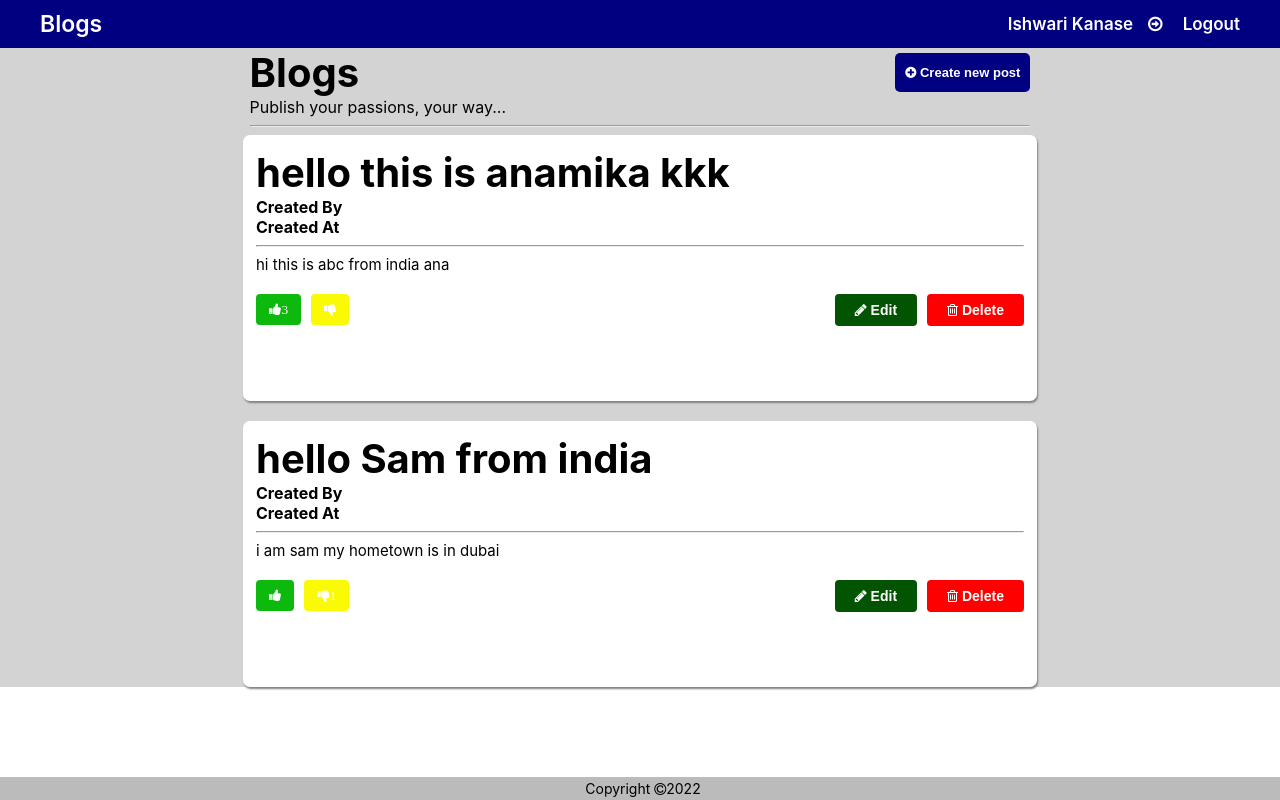
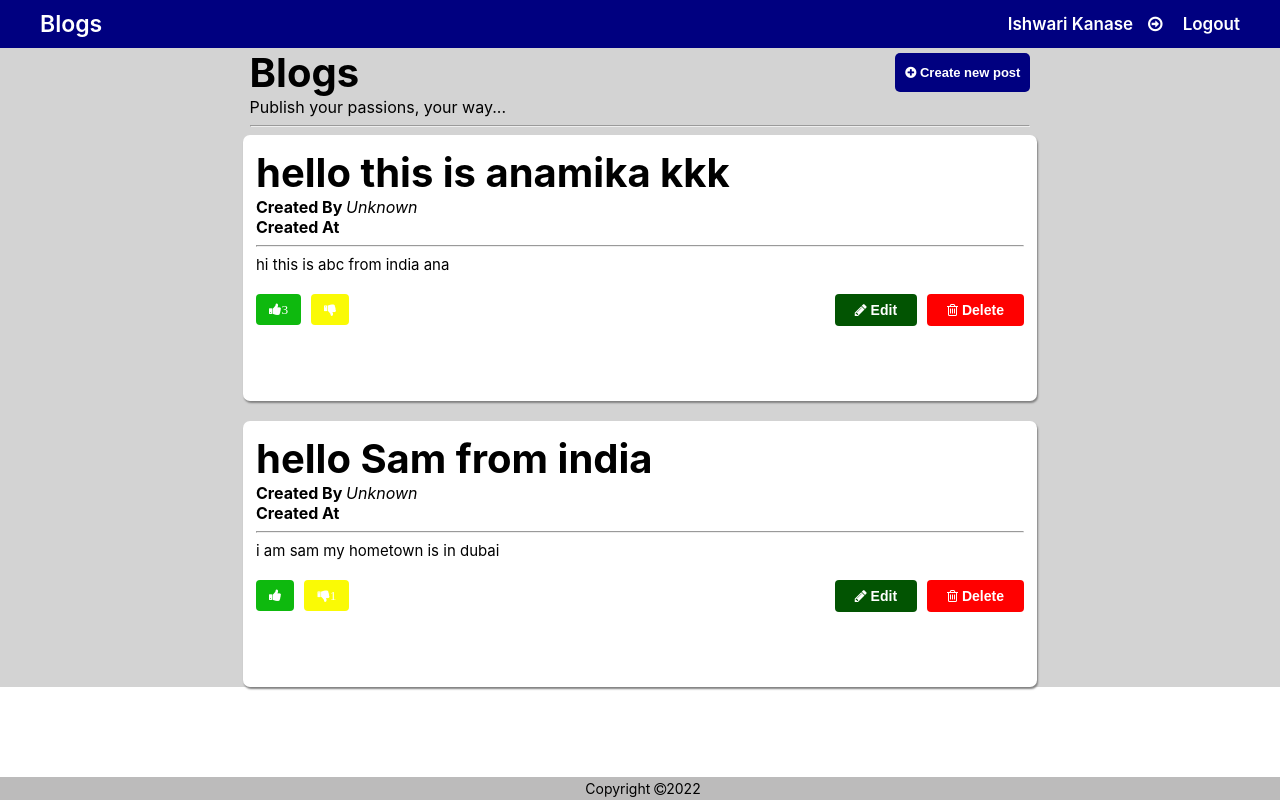
Before and after one commit to AnamikaKute/blogs-app, a React (Create React App) app: page /createnewpost in a window 1280 px wide. Built offline with nearby package versions, Linux system fonts and the light colour scheme; data requests are answered from the project's data file.

Commit message:
i have stored login data to a localstorage

```diff
--- a/src/Component/CreateNewPost/CreateNewPost.js
+++ b/src/Component/CreateNewPost/CreateNewPost.js
@@ -7,7 +7,6 @@ import { useParams } from "react-router-dom";
 
 function CreateNewPost() {
   const [blogsdata, setBlogsData] = useState([]);
-
   const navigate = useNavigate();
   const { id } = useParams();
 
@@ -57,6 +56,9 @@ const handleDislike = (id, currentDislikes) => {
       });
   };
 
+const user = JSON.parse(localStorage.getItem("user"));
+
+
   return (
     <div className='MainSectionOfNewPost'>
       <div className='headerSectionOfNewPost'>
@@ -88,11 +90,14 @@ const handleDislike = (id, currentDislikes) => {
         blogsdata.map((blog, index) => (
           <div className='innerBoxOfNewPost' key={blog.id || index}>
             <div className='helloWorldTitle'>{blog.title}</div>
-            <div><strong>Created By </strong><em>{blog.createdby  }</em></div>
-            <div><strong>Created At </strong><em>{blog.createdat }</em></div>
+            <div><strong>Created By </strong><em>{user ? user.email : "Unknown"} </em></div>
+            <div><strong>Created At </strong><em> {blog.createdat } </em></div>
+            {/* <div><strong>Created At </strong><em>{user ? user.email : "Unknown"} </em></div> */}
+
             <hr />
             <div className='paragraphSectionOfNewPost'>
               {blog.description}
+              {/* {user ? user.email : "Unknown"}  */}
             </div>
             <div className='btnSectionOfNewPost'>
               <div className='buttonsOfNewPost'>
--- a/src/Component/Login/Login.js
+++ b/src/Component/Login/Login.js
@@ -1,89 +1,3 @@
-// import { useNavigate } from 'react-router-dom';
-// import './Login.css';
-// import { useState } from 'react';
-// import axios from 'axios';
-// function Login(){
-//     const navigate =useNavigate();
-//     const navigateToDashboard =()=>{
-//         navigate("/");
-//     }
-//     const navigateToLogin =()=>{
-//         navigate("/login");
-//     }
-//     const navigateToRegister=()=>{
-//         navigate ("/register");
-//     }
-//     const navigateToCreateNewPost=()=>{
-//         navigate ("/createnewpost");
-//     }
-
-//   const [userdata,setUserData]=useState({email:"",password:""});
-//     function handleEmailChange(event) {
-//   let user={...userdata}
-//     user["email"]=event.target.value;
-//     setUserData(user)
-
-//   }function handlePasswordChange(event) {
-//       let user={...userdata}
-//     user["password"]=event.target.value;
-//     setUserData(user)
-//   }
-
-
-// function Login() {
-//   const [email, setEmail] = useState("");
-//   const [password, setPassword] = useState("");
-
-//   const handleLogin = () => {
-//     axios
-//       .get("http://localhost:3001/users")
-//       .then((response) => {
-//         const users = response.data;
-
-//         const user = users.find(
-//           (u) => u.email === email && u.password === password
-//         );
-
-//         if (user) {
-//           alert("Login successful!");
-//           // navigate("/dashboard"); // if using react-router
-//         } else {
-//           alert("Invalid email or password");
-//         }
-//       })
-//       .catch((error) => {
-//         console.error("Error while logging in:", error);
-//       });
-//   };
-
-
-//     return(
-//         <div className='mainSectionOfLoginPage'>
-//             <div className='headerSectionOfLoginPage'>
-//                 <div className='leftSectionTitlesOfLoginPage' onClick={navigateToDashboard}>Blogs</div>
-//                 <div className='loginAndRegisterSectionOfLoginPage'>
-//                     <div className='rightSectionTitlesOfLoginPage' onClick={navigateToLogin}>Login</div>
-//                     <div className='rightSectionTitlesOfLoginPage' onClick={navigateToRegister}>Register</div>
-//                 </div>
-//             </div>
-//             <div  className='loginBox'>
-//             <div className='titleOfLoginPage'>Blogs</div>
-//             <div className='subTitleOfLoginPage'>Public your passions,your way...</div>
-//             <hr/>
-//             <div className='titleLogin'>Login</div>
-//             <div><label className='labelsOfLoginInputFields'>Email id</label></div>
-//             <div><input type='email' placeholder='test@gmail.com' className='placeholderFieldOfLoginPage'  value={userdata.email} onChange={handleEmailChange} ></input></div>
-//             <div><label className='labelsOfLoginInputFields'>Password</label></div>
-//             <div><input type='password' placeholder='Test@123' className='placeholderFieldOfLoginPage'  value={userdata.password} onChange={handlePasswordChange}></input></div>
-//             <div className='btnSectionOfLoginPage'><button className='btnLogin' onClick={handleLogin}>Login</button></div>
-//             </div>
-//             <footer className='footerNoteOfLoginPage'>Copyright
-//                 <i class="fa fa-copyright" aria-hidden="true"></i>2022</footer>
-//         </div>
-//     ) ;
-// }
-// }
-// export default Login;
 import { useNavigate } from 'react-router-dom';
 import './Login.css';
 import { useState } from 'react';
@@ -109,6 +23,7 @@ function Login() {
 
     function handleEmailChange(event) {
         setUserData({ ...userdata, email: event.target.value });
+
     }
 
     function handlePasswordChange(event) {
@@ -119,6 +34,7 @@ function Login() {
         console.log("All users from db.json:", userdata);
         console.log("Entered email:", userdata.email);
         console.log("Entered password:", userdata.password);
+
 
 axios.get("http://localhost:3001/users")
   .then((res) => {
@@ -135,13 +51,16 @@ axios.get("http://localhost:3001/users")
       console.log("Login successful");
       navigate("/createnewpost");
 
-      // store user directly as object (no JSON.stringify)
-      localStorage.setItem("userEmail", loggedInUser.email);
-      localStorage.setItem("userName", loggedInUser.name);
-      localStorage.setItem("userId", loggedInUser.id);
-    } else {
-      console.log("Invalid email or password");
-    }
+    //   // store user directly as object (no JSON.stringify)
+    //   localStorage.setItem("userEmail", loggedInUser.email);
+    //   localStorage.setItem("userName", loggedInUser.name);
+    //   localStorage.setItem("userId", loggedInUser.id);
+     localStorage.setItem("user", JSON.stringify(loggedInUser));
+} else {
+  console.log("Invalid email or password");
+}
+
+
   });
 
 
```
Also changed, not shown: src/Component/Register/Register.js (+1 -10 lines).
